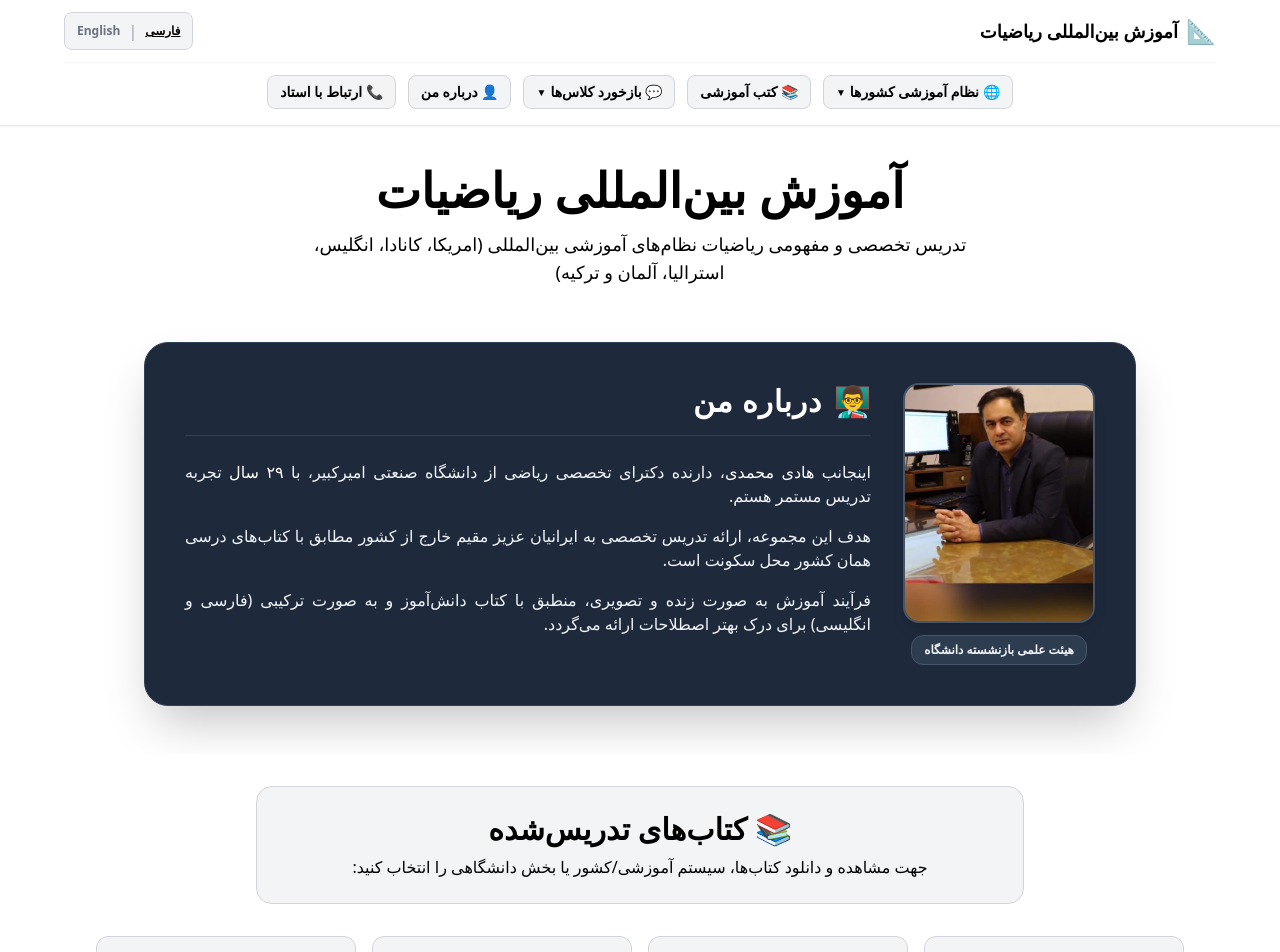
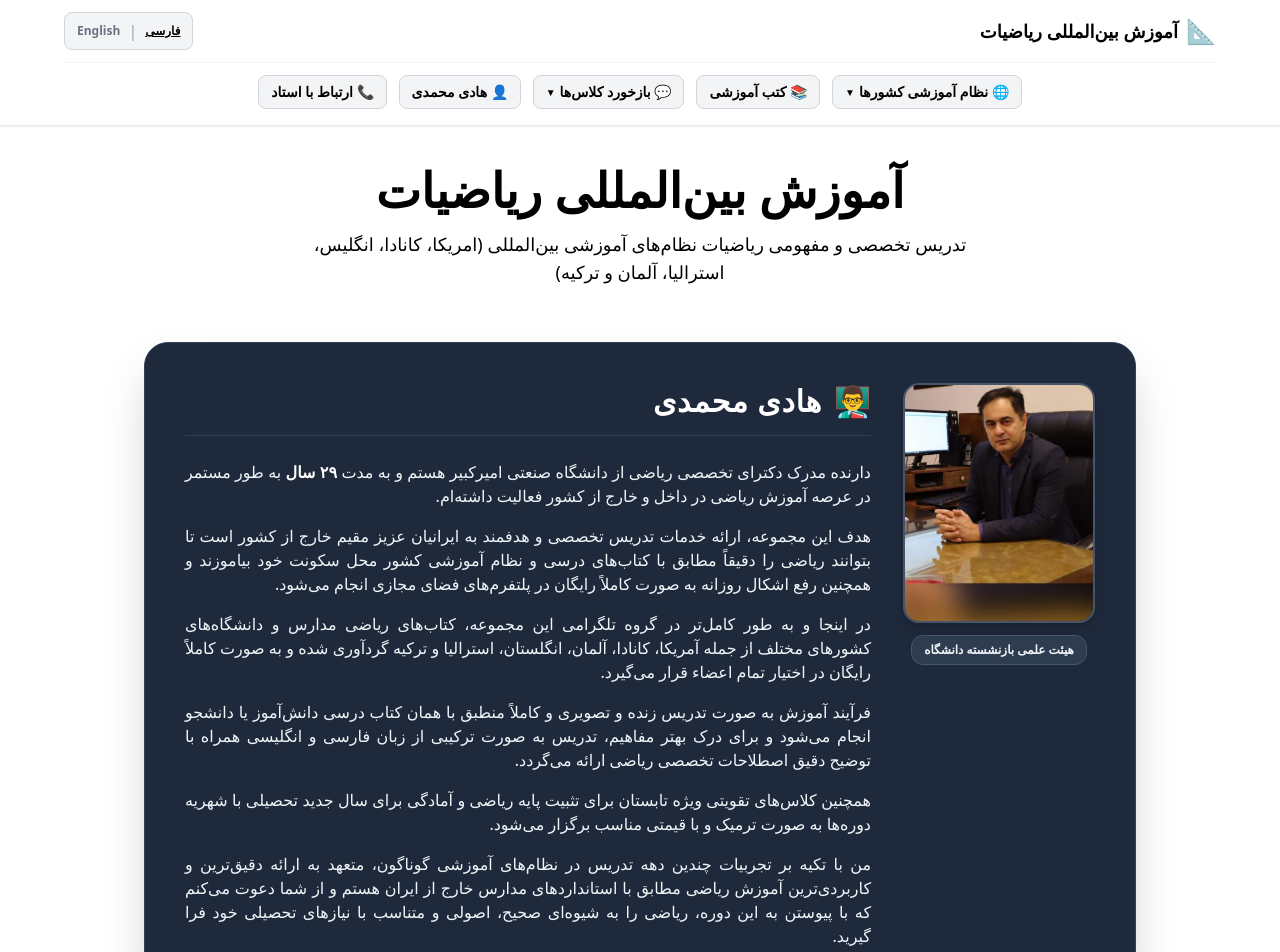
Before and after one commit to Hmohammadiz633/International-Mathematics-Site, a Next.js app: page / in a window 1280 px wide. Shown: the top 952 px of the page. Built offline with nearby package versions, Linux system fonts and the light colour scheme.

Commit message:
Update page.js

```diff
--- a/app/page.js
+++ b/app/page.js
@@ -69,7 +69,7 @@ export default function Home() {
                 <span className="text-[10px]">{isFeedbackOpen ? '▲' : '▼'}</span>
               </button>
 
-              <button onClick={() => scrollToSection('about')} className="px-3 py-1.5 bg-gray-100 hover:bg-gray-200 rounded-lg border border-gray-300 whitespace-nowrap transition">👤 {isFa ? 'درباره من' : 'About Me'}</button>
+              <button onClick={() => scrollToSection('about')} className="px-3 py-1.5 bg-gray-100 hover:bg-gray-200 rounded-lg border border-gray-300 whitespace-nowrap transition">👤 {isFa ? 'هادی محمدی' : 'Hadi Mohammadi'}</button>
               <button onClick={() => scrollToSection('contact')} className="px-3 py-1.5 bg-gray-100 hover:bg-gray-200 rounded-lg border border-gray-300 whitespace-nowrap transition">📞 {isFa ? 'ارتباط با استاد' : 'Contact'}</button>
             </div>
 
@@ -103,6 +103,7 @@ export default function Home() {
         </p>
       </section>
 
+      {/* بخش درباره استاد (هادی محمدی) */}
       <section id="about" className="max-w-5xl mx-auto px-4 py-8">
         <div className="bg-slate-800 text-white rounded-3xl p-6 md:p-10 border border-slate-700 shadow-2xl">
           <div className="flex flex-col md:flex-row items-center md:items-start gap-8">
@@ -113,17 +114,42 @@ export default function Home() {
             <div className="flex-1">
               <div className="flex items-center gap-3 mb-6 border-b border-slate-700 pb-4 mt-2 md:mt-0">
                 <span className="text-3xl">👨‍🏫</span>
-                <h3 className="text-2xl md:text-3xl font-extrabold text-white tracking-wide">{isFa ? 'درباره من' : 'About Me'}</h3>
+                <h3 className="text-2xl md:text-3xl font-extrabold text-white tracking-wide">{isFa ? 'هادی محمدی' : 'Hadi Mohammadi'}</h3>
               </div>
               <div className="text-slate-100 leading-loose text-sm md:text-base space-y-4 text-justify font-light">
                 {isFa ? (
                   <>
-                    <p>اینجانب <strong className="text-white">هادی محمدی</strong>، دارنده دکترای تخصصی ریاضی از دانشگاه صنعتی امیرکبیر، با <strong className="text-white">۲۹ سال</strong> تجربه تدریس مستمر هستم.</p>
-                    <p>هدف این مجموعه، ارائه تدریس تخصصی به ایرانیان عزیز مقیم خارج از کشور مطابق با کتاب‌های درسی همان کشور محل سکونت است.</p>
-                    <p>فرآیند آموزش به صورت زنده و تصویری، منطبق با کتاب دانش‌آموز و به صورت ترکیبی (فارسی و انگلیسی) برای درک بهتر اصطلاحات ارائه می‌گردد.</p>
+                    <p>
+                      دارنده مدرک دکترای تخصصی ریاضی از دانشگاه صنعتی امیرکبیر هستم و به مدت <strong className="text-white font-bold">۲۹ سال</strong> به طور مستمر در عرصه آموزش ریاضی در داخل و خارج از کشور فعالیت داشته‌ام.
+                    </p>
+                    <p>
+                      هدف این مجموعه، ارائه خدمات تدریس تخصصی و هدفمند به ایرانیان عزیز مقیم خارج از کشور است تا بتوانند ریاضی را دقیقاً مطابق با کتاب‌های درسی و نظام آموزشی کشور محل سکونت خود بیاموزند و همچنین رفع اشکال روزانه به صورت کاملاً رایگان در پلتفرم‌های فضای مجازی انجام می‌شود.
+                    </p>
+                    <p>
+                      در اینجا و به طور کامل‌تر در گروه تلگرامی این مجموعه، کتاب‌های ریاضی مدارس و دانشگاه‌های کشورهای مختلف از جمله آمریکا، کانادا، آلمان، انگلستان، استرالیا و ترکیه گردآوری شده و به صورت کاملاً رایگان در اختیار تمام اعضاء قرار می‌گیرد.
+                    </p>
+                    <p>
+                      فرآیند آموزش به صورت تدریس زنده و تصویری و کاملاً منطبق با همان کتاب درسی دانش‌آموز یا دانشجو انجام می‌شود و برای درک بهتر مفاهیم، تدریس به صورت ترکیبی از زبان فارسی و انگلیسی همراه با توضیح دقیق اصطلاحات تخصصی ریاضی ارائه می‌گردد.
+                    </p>
+                    <p>
+                      همچنین کلاس‌های تقویتی ویژه تابستان برای تثبیت پایه ریاضی و آمادگی برای سال جدید تحصیلی با شهریه دوره‌ها به صورت ترمیک و با قیمتی مناسب برگزار می‌شود.
+                    </p>
+                    <p>
+                      من با تکیه بر تجربیات چندین دهه تدریس در نظام‌های آموزشی گوناگون، متعهد به ارائه دقیق‌ترین و کاربردی‌ترین آموزش ریاضی مطابق با استانداردهای مدارس خارج از ایران هستم و از شما دعوت می‌کنم که با پیوستن به این دوره، ریاضی را به شیوه‌ای صحیح، اصولی و متناسب با نیازهای تحصیلی خود فرا گیرید.
+                    </p>
                   </>
                 ) : (
-                  <p>I am <strong className="text-white">Dr. Hadi Mohammadi</strong>, holding a Ph.D. in Math from Amirkabir University, with over <strong className="text-white">29 years</strong> of teaching experience internationally.</p>
+                  <>
+                    <p>
+                      Holder of a Ph.D. in Mathematics from Amirkabir University of Technology, with over <strong className="text-white font-bold">29 years</strong> of continuous experience in teaching mathematics both nationally and internationally.
+                    </p>
+                    <p>
+                      The goal of this program is to provide targeted, specialized math tutoring for students living abroad, aligning perfectly with their local school standard curricula, alongside free daily Q&A sessions on social media platforms.
+                    </p>
+                    <p>
+                      Special summer prep classes are also offered to reinforce mathematical foundations and prepare students for the upcoming academic year.
+                    </p>
+                  </>
                 )}
               </div>
             </div>
```
